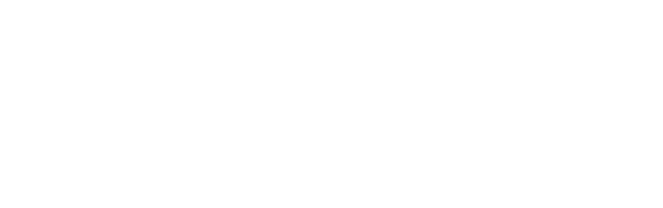
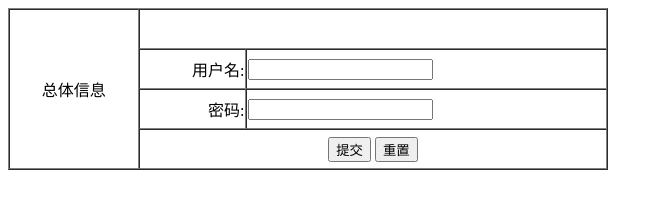
Before and after one commit to DavidGLS/HTML, a plain HTML site: page 20210522-makingForm/index.html in a window 1280 px wide. Shown: the whole page, without its empty margins (0-663 px from the left). Drawn offline with Linux system fonts and the light colour scheme.

Commit message:
Task0522:FormMaking;Done

```diff
--- a/20210522-makingForm/index.html
+++ b/20210522-makingForm/index.html
@@ -5,6 +5,45 @@
         <title>Title</title>
     </head>
     <body>
-
+        <!--Form starts-->
+        <form action="https://www.google.be" method="post">
+            <table border="1px" cellspacing="0" width="600px">
+                <colgroup span="2"></colgroup>
+                <colgroup span="1"></colgroup>
+                <thead>
+                </thead>
+                <tbody>
+                <tr height="40px" align="center">
+                    <td rowspan="4">总体信息</td>
+                    <td colspan="2"></td>
+                </tr>
+                <tr height="40px">
+                    <td align="right">
+                        用户名:
+                    </td>
+                    <td align="left">
+                        <input type="text" name="login-name">
+                    </td>
+                </tr>
+                <tr height="40px">
+                    <td align="right">
+                        密码:
+                    </td>
+                    <td align="left">
+                        <input type="password" name="pass-word">
+                    </td>
+                </tr>
+                <tr height="40px" align="center">
+                    <td colspan="2">
+                        <input type="submit" value="提交">
+                        <input type="reset" value="重置">
+                    </td>
+                </tr>
+                </tbody>
+                <tfoot>
+                </tfoot>
+            </table>
+        </form>
+        <!--Form ends-->
     </body>
 </html>
```
Also changed, not shown: 1 other file.
